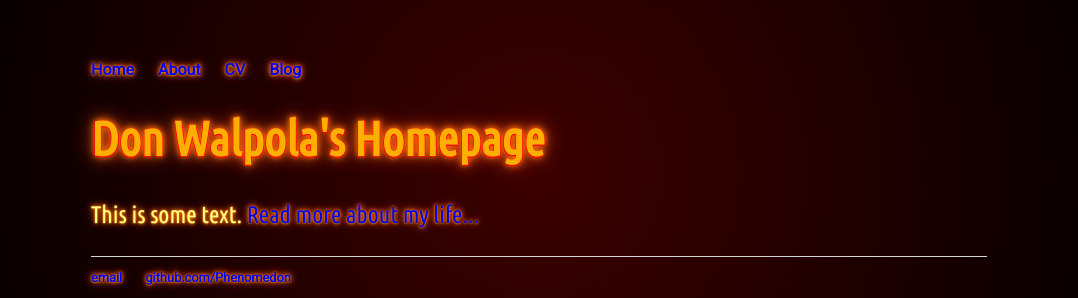
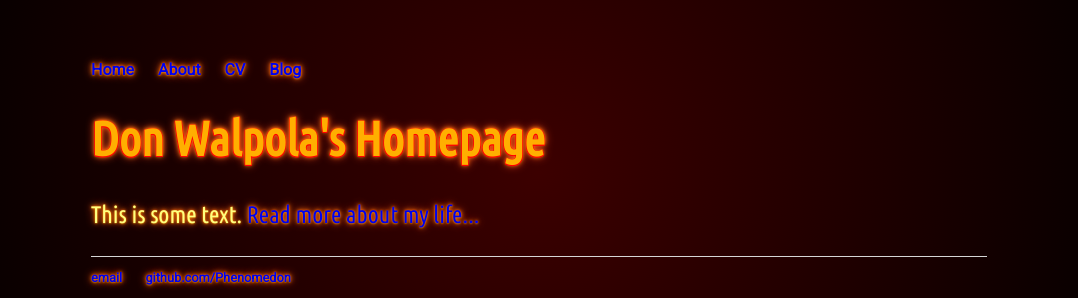
Before and after one commit to Phenomedon/Phenomedon.github.io, a Jekyll site: the page built from index.html, in a window 1280 px wide. Shown: the top 298 px of the page, without its empty margins (101-1179 px from the left). Built offline with Jekyll 4.4.1, drawn with Linux system fonts in a browser that asks for light colours.

Commit message:
Update main.css

```diff
--- a/css/main.css
+++ b/css/main.css
@@ -39,9 +39,9 @@
     -0.5px 0.5px 0px red,
      0.5px -0.5px 0px red,
      0.5px 0.5px 0px red,
-     0px 0px 20px #ff471a,
-     0px 0px 10px #ff9900,
-     0px 0px 5px #ff471a;
+     0px 0px 10px #ff471a,
+     0px 0px 5px #ff9900,
+     0px 0px 2.5px #ff471a;
     font-size: 3em;
 }
 p {
```
